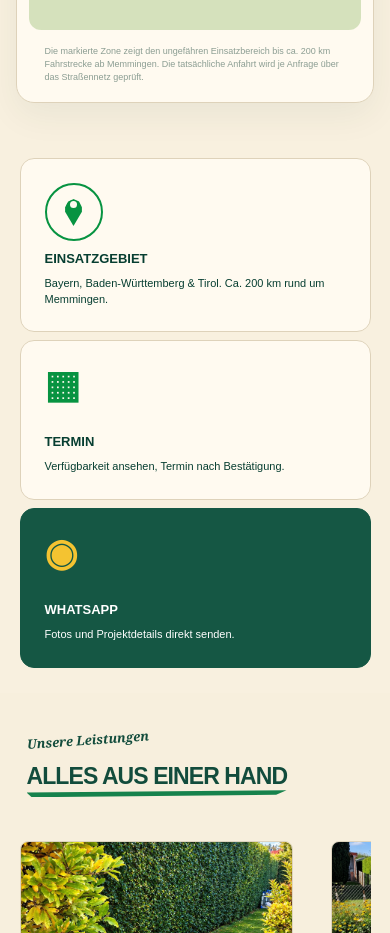
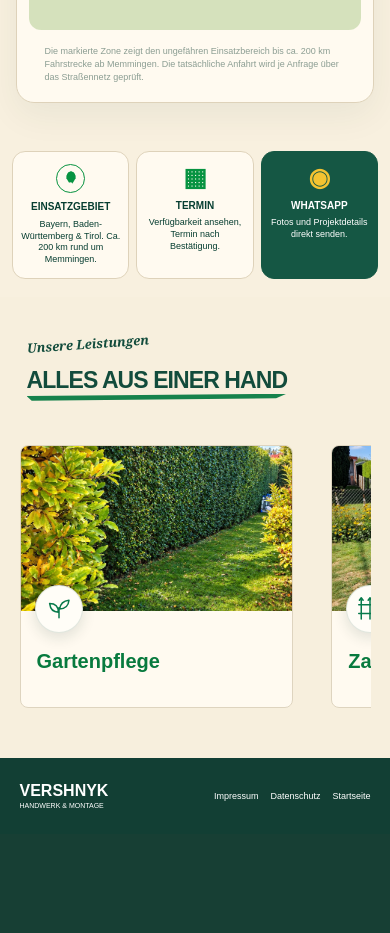
Before and after one commit to ch-ua/vershnyk-com, a Next.js app: page /einsatzgebiet in a window 390 px wide. Shown: the part 1220-2153 px from the top of the page. After the commit the page ends 2054 px from the top, so only its background shows below. Built offline with nearby package versions, Linux system fonts and the light colour scheme; grey boxes are pictures that could not be loaded.

Commit message:
Make shared three-card contact strip horizontal and compact on mobile

```diff
--- a/src/app/globals.css
+++ b/src/app/globals.css
@@ -985,3 +985,61 @@
 .adminDashboardRows>a.statusRow-done{background:#e6ede7;border-left-color:#6d967b}
 .adminDashboardRows>a.statusRow-cancelled{background:#f8e8e6;border-left-color:#c98780}
 .adminListPanel .adminPanelHead,.requestDetail .requestStatus{position:static}
+
+
+/* Compact horizontal contact strip on all mobile pages */
+@media(max-width:767px){
+.serviceBottom.contactStrip{
+ display:grid!important;
+ grid-template-columns:repeat(3,minmax(0,1fr))!important;
+ gap:7px!important;
+ padding:18px 12px!important;
+ margin:0!important;
+ align-items:stretch!important;
+}
+.contactStrip .contactStripItem{
+ min-width:0!important;
+ min-height:110px!important;
+ height:auto!important;
+ padding:12px 7px!important;
+ border-radius:13px!important;
+ display:flex!important;
+ flex-direction:column!important;
+ justify-content:flex-start!important;
+ align-items:center!important;
+ text-align:center!important;
+ gap:6px!important;
+}
+.contactStrip .contactStripItem>b{
+ font-size:25px!important;
+ margin:0!important;
+ line-height:1.1!important;
+}
+.contactStrip .contactStripItem .mapPinIcon{
+ width:29px!important;height:29px!important;
+ border-width:1.5px!important;
+ flex:none!important;
+ margin:0!important;
+}
+.contactStrip .contactStripItem .mapPinIcon:before{
+ transform:scale(.55)!important;
+}
+.contactStrip .contactStripItem .mapPinIcon i{
+ transform:scale(.65)!important;
+ transform-origin:center!important;
+}
+.contactStrip .contactStripItem h3{
+ font-size:10px!important;
+ line-height:1.15!important;
+ letter-spacing:0!important;
+ margin:2px 0 0!important;
+ overflow-wrap:anywhere!important;
+}
+.contactStrip .contactStripItem p{
+ font-size:9px!important;
+ line-height:1.3!important;
+ margin:0!important;
+ max-width:100%!important;
+ overflow-wrap:anywhere!important;
+}
+}
```
